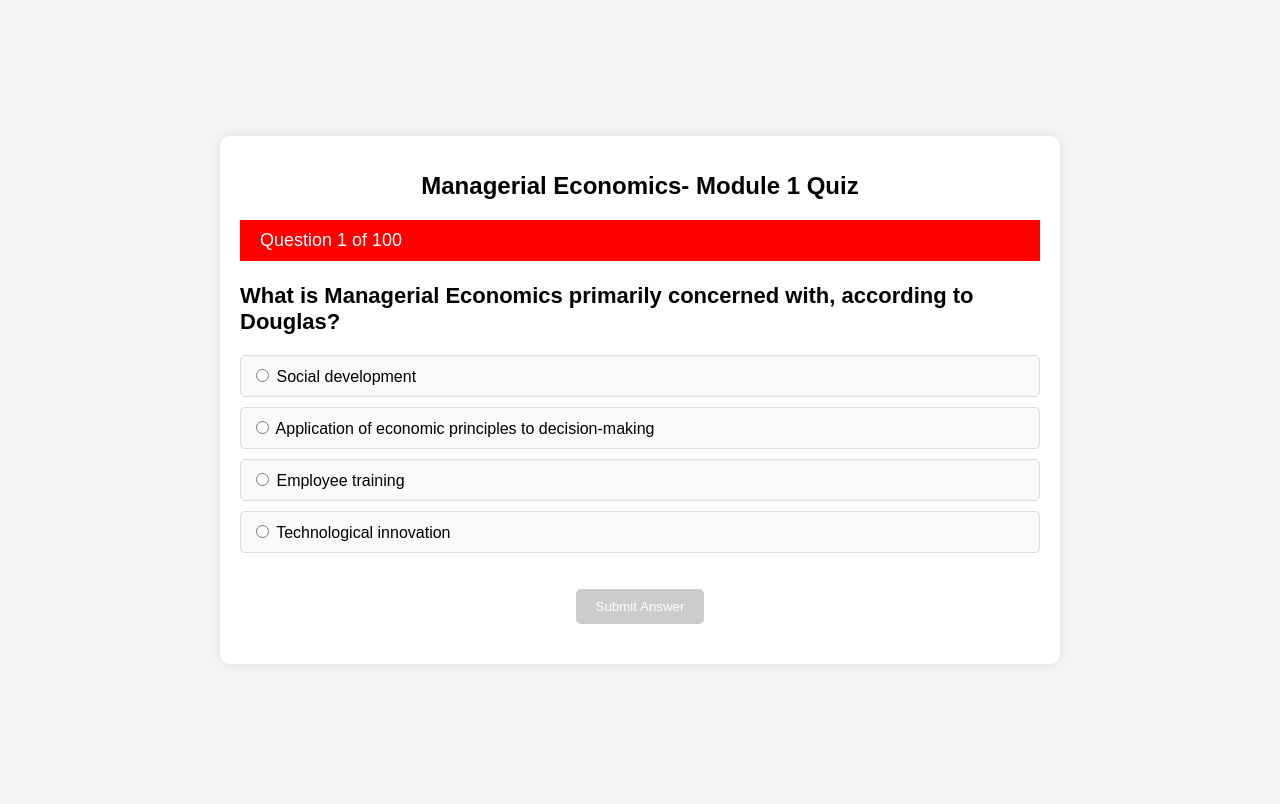
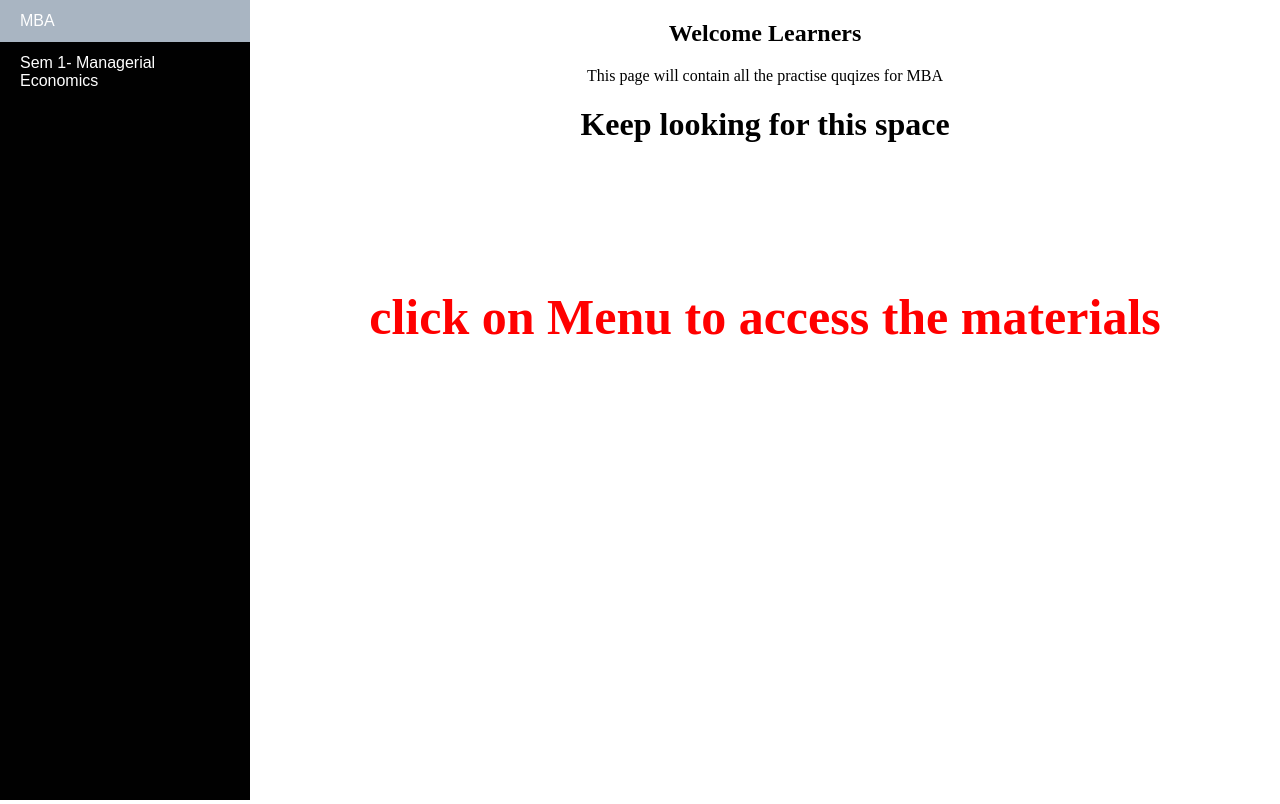
Before and after one commit to abhishek336699/mba, a plain HTML site: page index.html in a window 1280 px wide. Drawn offline with Linux system fonts and the light colour scheme.

Commit message:
added home page

```diff
--- /dev/null
+++ b/home.html
@@ -0,0 +1,19 @@
+<!DOCTYPE html>
+<html>
+<head><title>Home</title></head>
+<body>
+<center>
+  <h2>Welcome Learners</h2>
+  <p>This page will contain all the practise quqizes for MBA</p>
+  <h1>Keep looking for this space</h1>
+
+
+<br/>
+<br/>
+<br/>
+<br/>
+<br/>
+  <h1 style="color:red; font-size: 50px;">click on Menu to access the materials</h1>
+</center>
+</body>
+</html>
--- a/index.html
+++ b/index.html
@@ -1,24 +1,100 @@
 <!DOCTYPE html>
 <html lang="en">
 <head>
-    <meta charset="UTF-8">
-    <meta name="viewport" content="width=device-width, initial-scale=1.0">
-    <title>Managerial Economics Quiz</title>
-    <link rel="stylesheet" href="styles.css">
+  <meta charset="UTF-8">
+  <title>Three-Level Sidebar Menu</title>
+  <style>
+    body {
+      margin: 0;
+      font-family: Arial, sans-serif;
+      display: flex;
+    }
+
+    .sidebar {
+      width: 250px;
+      height: 100vh;
+      background-color: #010101;
+      padding: 0;
+      overflow-y: auto;
+    }
+
+    .sidebar ul {
+      list-style-type: none;
+      padding: 0;
+      margin: 0;
+    }
+
+    .sidebar li {
+      position: relative;
+    }
+
+    .sidebar a {
+      display: block;
+      color: white;
+      padding: 12px 20px;
+      text-decoration: none;
+    }
+
+    .sidebar a:hover {
+      background-color: #a9b5c2;
+    }
+
+    .sidebar li ul {
+      display: none;
+      background-color: #49494a;
+    }
+
+    .sidebar li:hover > ul {
+      display: block;
+    }
+
+    .sidebar li ul li ul {
+      background-color: #787a7c;
+      margin-left: 20px;
+    }
+
+    .content {
+      flex-grow: 1;
+      height: 100vh;
+    }
+
+    iframe {
+      width: 100%;
+      height: 100%;
+      border: none;
+    }
+  </style>
 </head>
 <body>
-    <div class="quiz-container">
-        <h1>Managerial Economics- Module 1 Quiz</h1>
-        <div id="progress">Question <span id="current-question">1</span> of <span id="total-questions">10</span></div>
-        <div id="question-container">
-            <p id="question-text"></p>
-            <ul id="options-list"></ul>
-        </div>
-        <button id="submit-btn" disabled>Submit Answer</button>
-        <div id="feedback"></div>
-        <button id="next-btn" style="display: none;">Next Question</button>
 
-    </div>
-    <script src="script.js"></script>
+<div class="sidebar">
+  <ul>
+    <li><a href="home.html" target="content-frame" >MBA</a></li>
+    <li>
+      <a href="#">Sem 1- Managerial Economics</a>
+      <ul>
+        <li>
+          <a href="MC-module1.html" target="content-frame" >Module -1</a>
+
+        </li>
+
+      </ul>
+    </li>
+    <!--<li><a href="#">About Us</a></li>
+    <li>
+      <a href="#">Services</a>
+      <ul>
+        <li><a href="#">Consulting</a></li>
+        <li><a href="#">Support</a></li>
+      </ul>
+    </li>
+    <li><a href="#">Contact</a></li>-->
+  </ul>
+</div>
+
+<div class="content">
+  <iframe name="content-frame" src="home.html"></iframe>
+</div>
+
 </body>
 </html>
```
Also changed, not shown: MC-module1.html (added, +24 -0 lines).
